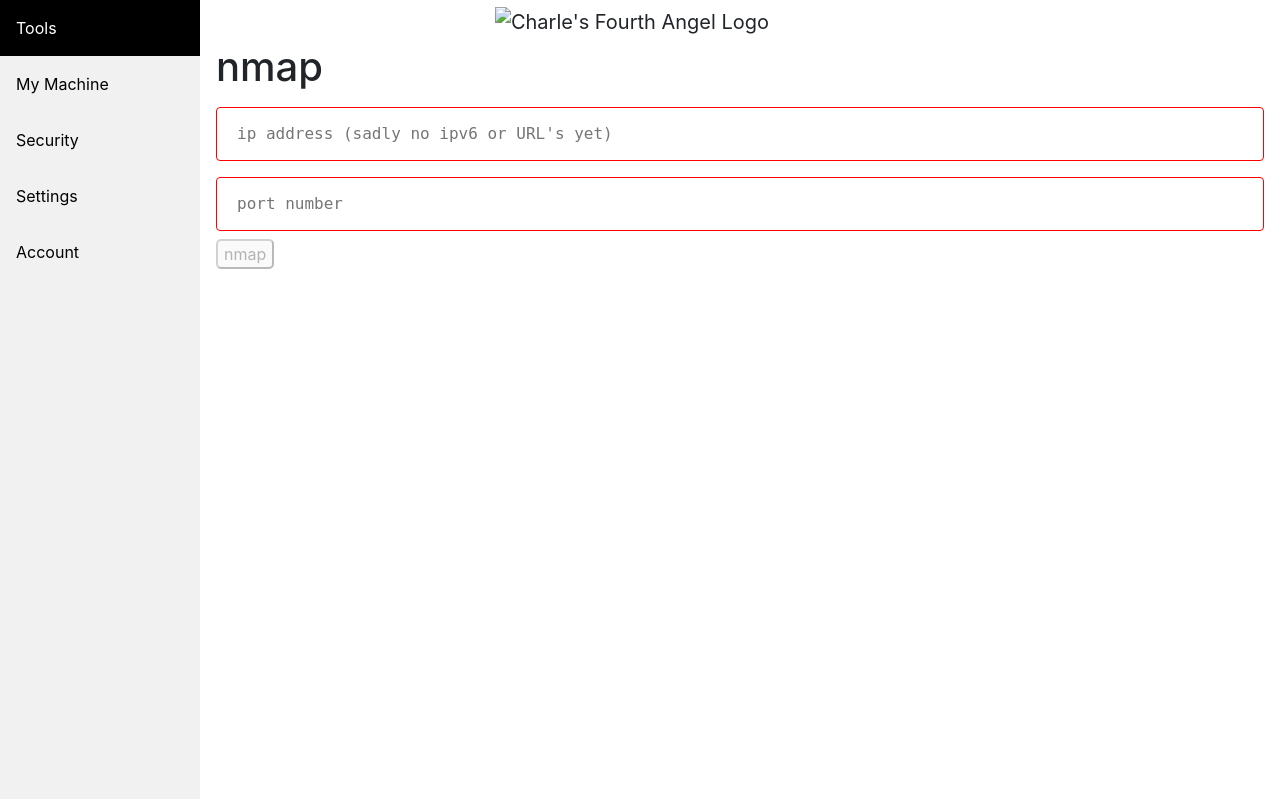
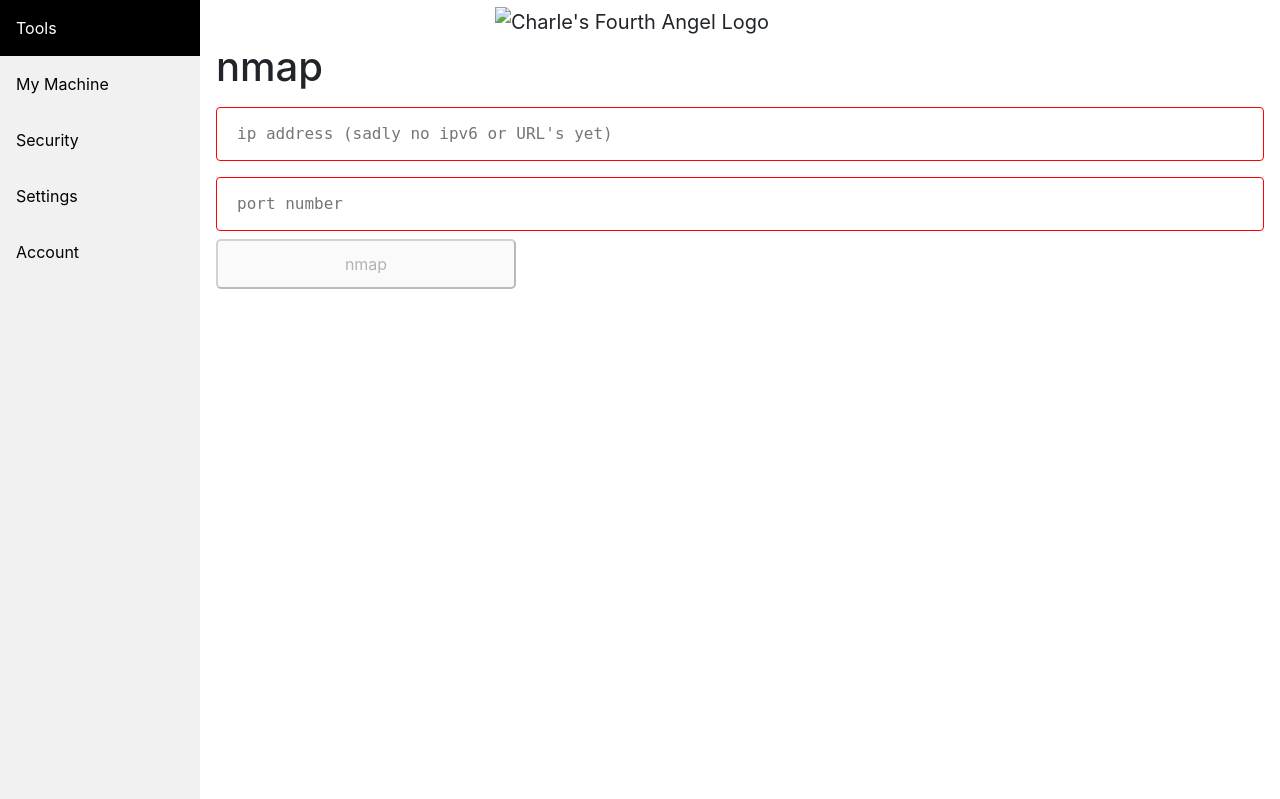
Before and after one commit to DiscoveryFox/Charlie-s-Fourth-Angel, a Flask app: page /nmap in a window 1280 px wide. Shown: the part 60-859 px from the top of the page. Run offline with Flask 2, Linux system fonts and the light colour scheme; a user stored in the database is signed in; some libraries are stand-ins or nearby versions.

Commit message:
changes submit button size

```diff
--- a/static/css/nmap.css
+++ b/static/css/nmap.css
@@ -11,6 +11,8 @@ input {
 
 #nmap {
   border-radius: 5px;
+  width: 300px;
+  height: 50px;
 }
 
 input:focus {
```
